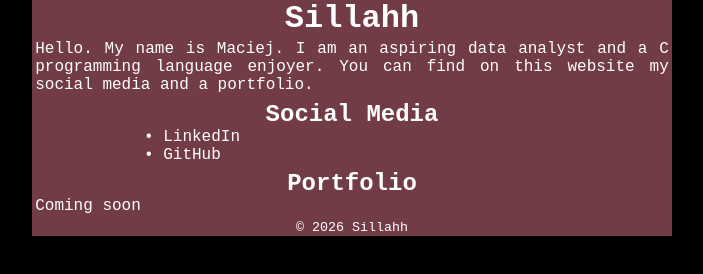
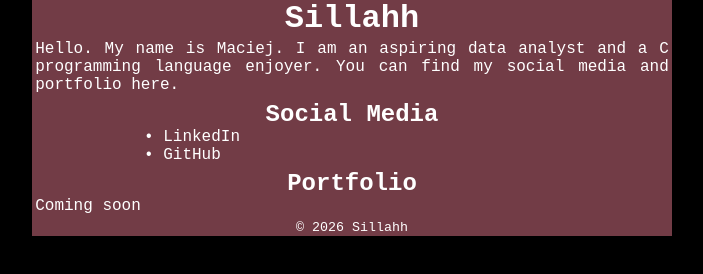
Before and after one commit to sillahh-smh/sillahh-smh.github.io, a plain HTML site: page index.html in a window 1280 px wide. Shown: the whole page, without its empty margins (288-991 px from the left). Drawn offline with Linux system fonts and the light colour scheme.

Commit message:
changed about me section content

```diff
--- a/index.html
+++ b/index.html
@@ -15,7 +15,7 @@
     <main>
       <section id="aboutme">
         <p>Hello. My name is Maciej. I am an aspiring data analyst and a
-          C programming language enjoyer. You can find on this website my social media and a portfolio.
+          C programming language enjoyer. You can find my social media and portfolio here.
         </p>
       </section>
       <section id="socialmedia">
```
